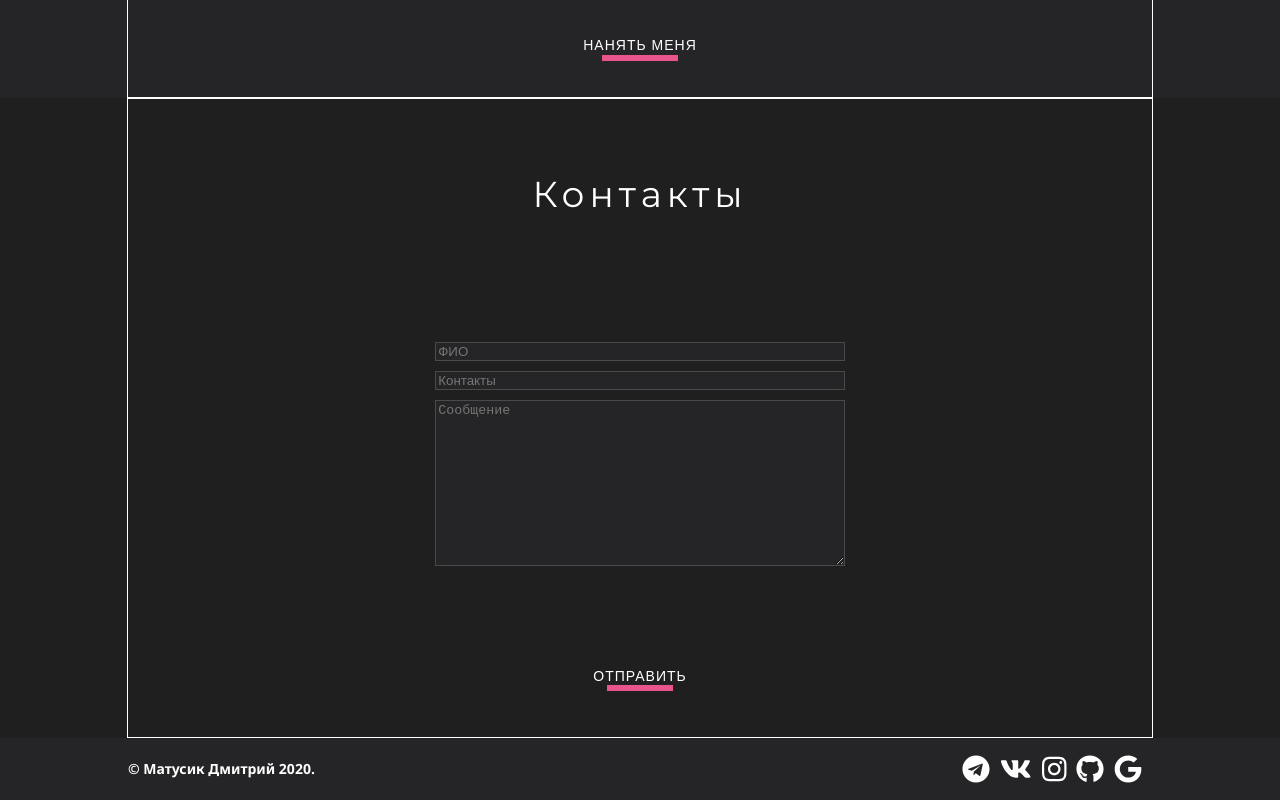
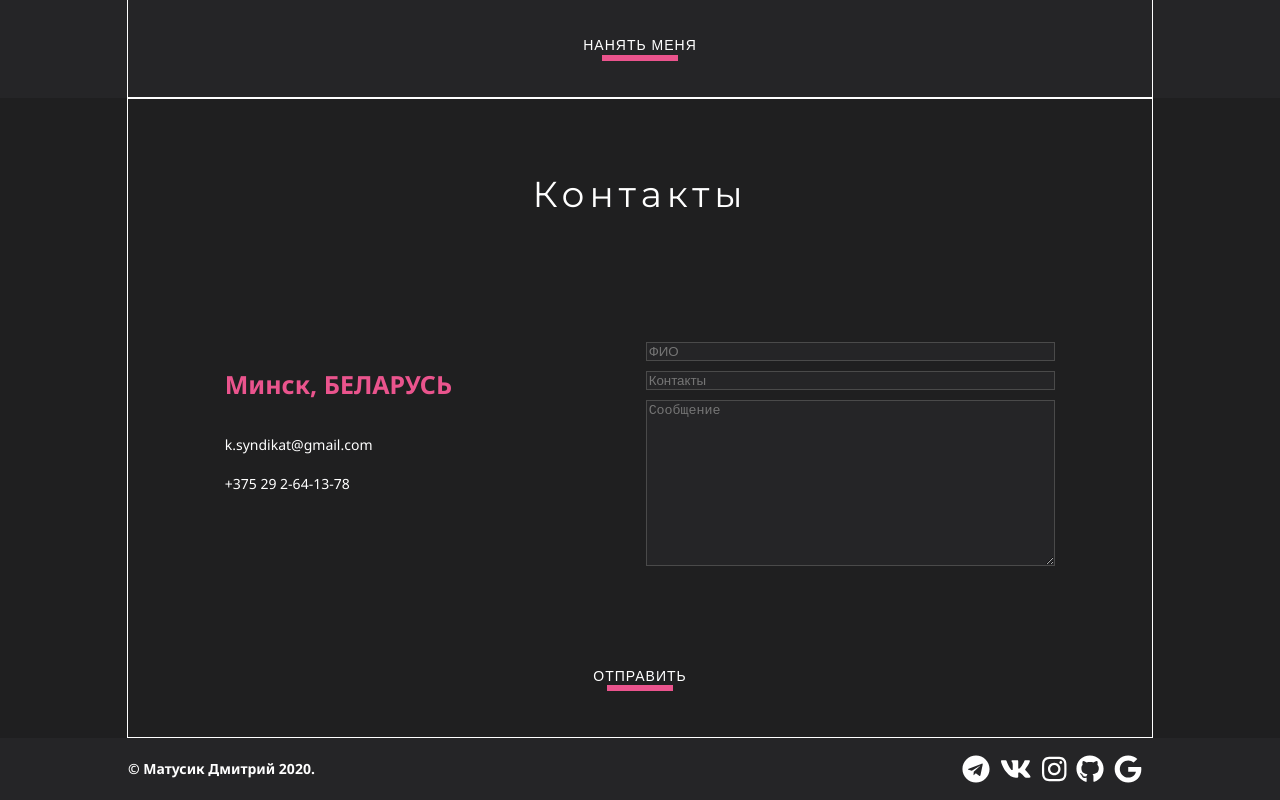
Before and after one commit to syndikat8/my-portfolio, a React (Create React App) app: page / in a window 1280 px wide. Shown: the part 2941-3741 px from the top of the page. Built offline with nearby package versions, Linux system fonts and the light colour scheme.

Commit message:
add CSS Contacts

```diff
--- a/src/components/Contacts/Contacts.jsx
+++ b/src/components/Contacts/Contacts.jsx
@@ -6,11 +6,18 @@ function Contacts() {
     <div className={styles.contacts}>
       <div className={styles.container}>
         <h2> Контакты </h2>
+        <div className={styles.contactMain}>
+          <div className={styles.contactMainElement} >
+            <h3>Минск, БЕЛАРУСЬ</h3>
+            <a href="k.syndikat@gmail.com">k.syndikat@gmail.com</a>
+            <p>+375 29 2-64-13-78</p>
+          </div>
         <form className={styles.formatArea}>
           <input placeholder="ФИО" type="text"/>
           <input placeholder="Контакты" type="text"/>
           <textarea placeholder="Сообщение" ></textarea>
         </form>
+        </div>
         <button>Отправить</button>
       </div>
     </div>
--- a/src/components/Contacts/Contacts.module.css
+++ b/src/components/Contacts/Contacts.module.css
@@ -17,6 +17,28 @@
 
 }
 
+
+.contactMain {
+    width: 100%;
+    display: flex;
+    justify-content: space-around;
+    flex-wrap: wrap;
+}
+
+.contactMainElement h3 {
+    font-size: 25px;
+    color: #ea548d;
+}
+
+.contactMainElement {
+    text-align: left;
+
+}
+
+.contactMainElement a {
+    text-decoration: none;
+    color: #fff;
+}
 
 .formatArea {
     width: 40%;
@@ -39,11 +61,12 @@
 
 
 @media screen and (max-width: 600px) {
-     .formatArea {
-         width: 100%;
-         display: flex;
-         flex-direction: column;
-     }
+    .formatArea {
+        width: 100%;
+        display: flex;
+        flex-direction: column;
+    }
+
     .contacts h2 {
         font-size: 30px;
     }
```
